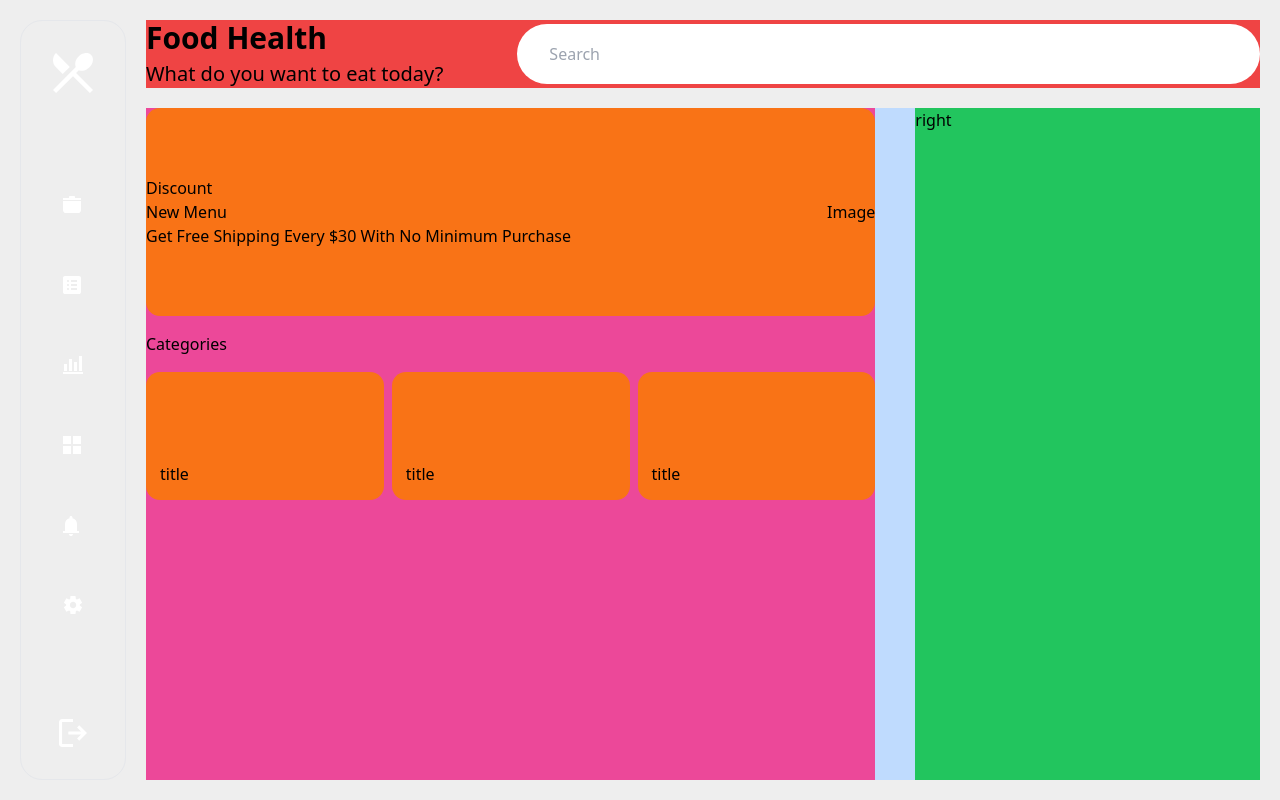
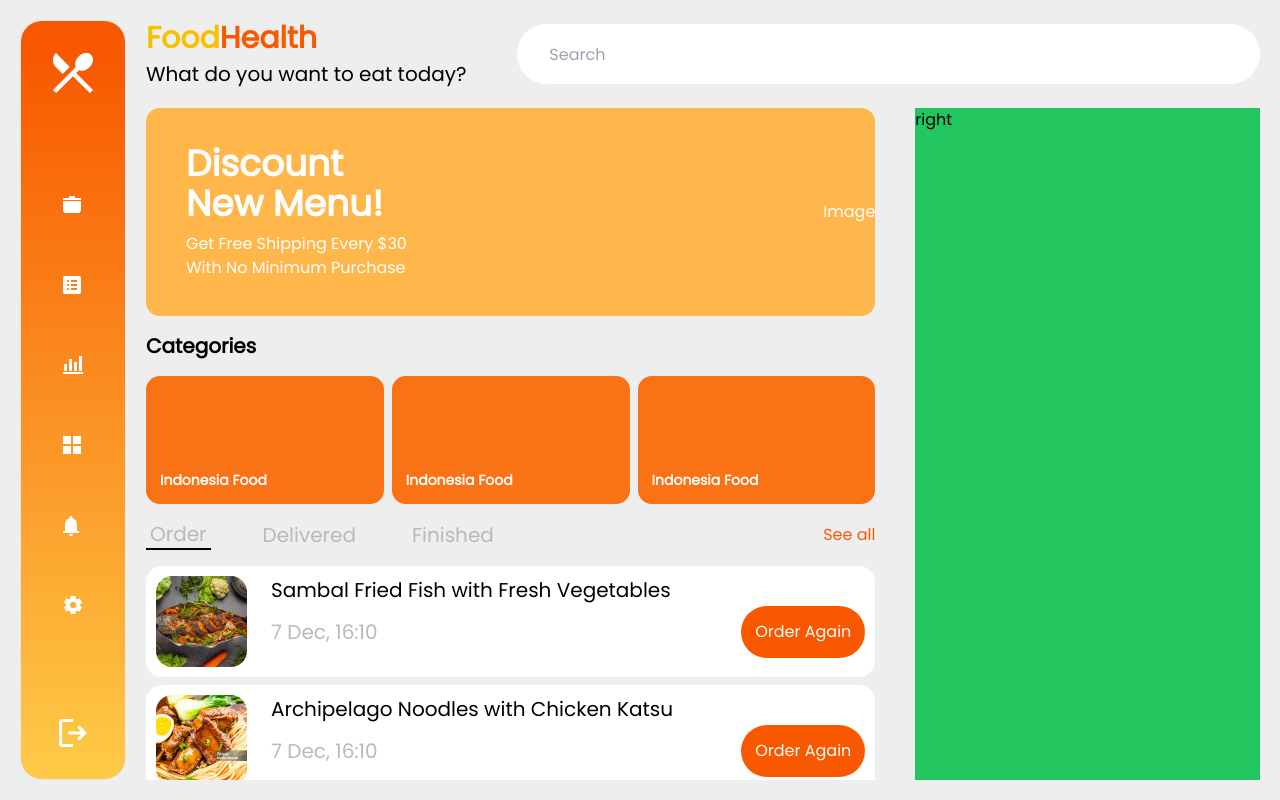
Before and after one commit to xioperez01/food-health, a Next.js app: page /stock in a window 1280 px wide. Built offline with nearby package versions, Linux system fonts and the light colour scheme.

Commit message:
💄 Adding styles in left section layouts

```diff
--- /dev/null
+++ b/src/components/ByStatusStockCard.tsx
@@ -0,0 +1,27 @@
+/* eslint-disable @next/next/no-img-element */
+import React from "react";
+import Button from "./ui/Button";
+
+interface Props {
+  imgPath: string;
+  name: string;
+  date: string;
+}
+
+export default function ByStatusStockCard({ imgPath, name, date }: Props) {
+  return (
+    <div className="w-full p-[10px] rounded-2xl bg-white flex flex-row gap-6">
+      <div
+        style={{ backgroundImage: `url(${imgPath})` }}
+        className="w-[91px] shrink-0 rounded-2xl aspect-square bg-cover bg-center"
+      ></div>
+      <div className="flex flex-col gap-0.5 items-start w-full">
+        <p className="font-medium text-xl">{name}</p>
+        <div className="flex flex-wrap items-center justify-between w-full">
+          <p className="font-medium text-xl text-secondary">{date}</p>
+          <Button>Order Again</Button>
+        </div>
+      </div>
+    </div>
+  );
+}
--- a/src/components/ByStatusStockSection.tsx
+++ /dev/null
@@ -1,8 +0,0 @@
-export default function ByStatusStockSection(){
-
-    return <div className="flex flex-col gap-4">
-        <div className="w-full flex flex-row items-center justify-between">
-            <div className="flex flex-row items-center gap-12"></div>
-        </div>
-    </div>
-}
--- /dev/null
+++ b/src/components/ByStatusStockTabs.tsx
@@ -0,0 +1,56 @@
+import React, { useState } from "react";
+import { TabButton, TabContent } from "./ui/TabButton";
+import ByStatusStockCard from "./ByStatusStockCard";
+
+const options = [
+  { title: "Order" },
+  { title: "Delivered" },
+  { title: "Finished" },
+];
+
+const orderCardsData = [
+  {
+    imgPath: "images/sambal.jpg",
+    name: "Sambal Fried Fish with Fresh Vegetables",
+    date: "7 Dec, 16:10",
+  },
+  {
+    imgPath: "images/archipielago.jpg",
+    name: "Archipelago Noodles with Chicken Katsu",
+    date: "7 Dec, 16:10",
+  },
+  {
+    imgPath: "images/salted.jpg",
+    name: "Salted Egg Chicken With Mayonnaise",
+    date: "7 Dec, 16:10",
+  },
+];
+
+export default function ByStatusStockSection() {
+  const [activeTab, setActiveTab] = useState("Order");
+  return (
+    <div className="w-full flex-col items-center justify-between">
+      <div className="w-full flex flex-row items-center justify-between">
+        <div className="flex flex-row gap-12">
+          {options?.map((option) => (
+            <TabButton
+              key={option?.title}
+              isActive={activeTab === option.title}
+              onClick={() => setActiveTab(option.title)}
+            >
+              {option?.title}
+            </TabButton>
+          ))}
+        </div>
+        <button className="text-primary font-medium text-base">See all</button>
+      </div>
+      <TabContent name="Order" active={activeTab}>
+        <div className="flex flex-col gap-2 w-full">
+          {orderCardsData?.map((order) => (
+            <ByStatusStockCard key={order?.name} {...order} />
+          ))}
+        </div>
+      </TabContent>
+    </div>
+  );
+}
--- a/src/components/CategoryCard.tsx
+++ b/src/components/CategoryCard.tsx
@@ -1,7 +1,7 @@
 export default function CategoryCard() {
-	return (
-		<div className="h-32 w-full flex flex-col justify-end items-start bg-orange-500 p-3.5 rounded-[14px]">
-			<p>title</p>
-		</div>
-	);
+  return (
+    <div className="h-32 w-full flex flex-col justify-end items-start bg-orange-500 p-3.5 rounded-[14px]">
+      <p className="font-semibold text-sm text-white">Indonesia Food</p>
+    </div>
+  );
 }
--- a/src/components/NavigationBar.tsx
+++ b/src/components/NavigationBar.tsx
@@ -13,7 +13,7 @@ export const navigation = [
 
 function NavigationBar() {
   return (
-    <div className="h-full p-8 w-max border rounded-[22px] flex flex-col items-center justify-between">
+    <div className="h-full p-8 w-max border rounded-[22px] flex flex-col items-center justify-between bg-gradient_sideBar">
       <img src="/icons/local_dining.svg" alt="Food Health" />
       <div className="flex flex-col items-start gap-10">
         {navigation.map((item) => (
--- a/src/components/PageLayout.tsx
+++ b/src/components/PageLayout.tsx
@@ -4,7 +4,6 @@ import TopBar from "./TopBar";
 
 export default function PageLayout(props: PropsWithChildren) {
   return (
-
     <div className="h-screen overflow-hidden md:p-5 2xl:p-8 flex flex-row md:gap-5">
       <NavigationBar />
       <div className="h-full w-full overflow-hidden flex flex-col gap-5">
--- a/src/components/TopBar.tsx
+++ b/src/components/TopBar.tsx
@@ -1,12 +1,17 @@
 export default function TopBar() {
-	return (
-		<div className="sticky top-0 z-50 hidden h-max-content bg-red-500 w-full shrink-0 items-center justify-between bg-background md:flex md:px-0 flex-row gap-2">
-
-			<div className="flex flex-col gap-1 min-w-1/3 shrink-0">
-				<h1 className="font-bold text-3xl">Food Health</h1>
-				<p className="text-xl">What do you want to eat today?</p>
-			</div>
-			<input type="text" placeholder="Search" className="w-2/3 rounded-full h-[60px] px-8 shrink" />
-		</div>
-	);
+  return (
+    <div className="sticky top-0 z-50 hidden h-max-content w-full shrink-0 items-center justify-between bg-background md:flex md:px-0 flex-row gap-2">
+      <div className="flex flex-col gap-1 min-w-1/3 shrink-0">
+        <h1 className="font-bold text-3xl text-softOrange">
+          Food<span className="text-primary">Health</span>
+        </h1>
+        <p className="text-xl font-normal">What do you want to eat today?</p>
+      </div>
+      <input
+        type="text"
+        placeholder="Search"
+        className="w-2/3 rounded-full h-[60px] px-8 shrink"
+      />
+    </div>
+  );
 }
--- /dev/null
+++ b/src/components/ui/Button.tsx
@@ -0,0 +1,35 @@
+import React, { ButtonHTMLAttributes } from "react";
+import { cva, type VariantProps } from "class-variance-authority";
+import { cn } from "@/lib/utils";
+
+const variants = cva(
+  "inline-flex items-center justify-center rounded font-medium text-white rounded-full",
+  {
+    variants: {
+      variant: {
+        default: "bg-primary p-3.5",
+      },
+      size: {
+        default: "",
+      },
+    },
+    defaultVariants: { variant: "default", size: "default" },
+  }
+);
+
+interface ButtonProps
+  extends ButtonHTMLAttributes<HTMLButtonElement>,
+    VariantProps<typeof variants> {}
+
+export default function Button({
+  variant,
+  size,
+  className,
+  ...props
+}: ButtonProps) {
+  return (
+    <button className={cn(variants({ variant, size, className }))}>
+      Order Again
+    </button>
+  );
+}
--- a/src/components/ui/TabButton.tsx
+++ b/src/components/ui/TabButton.tsx
@@ -1,3 +1,38 @@
-export default function TabButton () {
-    return <button className="">Order</button>
+import clsx from "clsx";
+import React, { ReactNode } from "react";
+
+interface TabButtonProps {
+  isActive: boolean;
+  children: ReactNode;
+  onClick: () => void;
 }
+
+export function TabButton({ children, isActive, onClick }: TabButtonProps) {
+  return (
+    <button
+      className={clsx(
+        "text-secondary font-medium text-xl px-1 hover:border-black hover:border-b-2 hover:text-black duration-200",
+        { "border-black border-b-2 text-black": isActive }
+      )}
+      onClick={onClick}
+    >
+      {children}
+    </button>
+  );
+}
+
+interface TabContentProps {
+  active: string;
+  children: ReactNode;
+  name: string;
+}
+
+export function TabContent({ children, name, active }: TabContentProps) {
+  return (
+    <div
+      className={clsx("w-full h-auto flex mt-4", { hidden: active !== name })}
+    >
+      {children}
+    </div>
+  );
+}
--- a/src/lib/utils.ts
+++ b/src/lib/utils.ts
@@ -0,0 +1,6 @@
+import { twMerge } from "tailwind-merge";
+import { clsx, type ClassValue } from "clsx";
+
+export function cn(...inputs: ClassValue[]) {
+  return twMerge(clsx(inputs));
+}
--- a/src/pages/_app.tsx
+++ b/src/pages/_app.tsx
@@ -1,5 +1,6 @@
 import "@/styles/globals.css";
 import { NextPage } from "next";
+import { Poppins } from "next/font/google";
 
 import { ReactElement, ReactNode } from "react";
 
@@ -15,8 +16,17 @@ export type AppPropsWithLayout = {
   pageProps: {};
 };
 
+const font = Poppins({
+  subsets: ["latin"],
+  weight: "400",
+});
+
 export default function App({ Component, pageProps }: AppPropsWithLayout) {
   const getLayout = Component.getLayout ?? ((page) => page);
 
-  return <main>{getLayout(<Component {...pageProps} />)}</main>;
+  return (
+    <main className={font.className}>
+      {getLayout(<Component {...pageProps} />)}
+    </main>
+  );
 }
--- a/src/pages/stock/index.tsx
+++ b/src/pages/stock/index.tsx
@@ -1,23 +1,27 @@
-import ByStatusStockSection from "@/components/ByStatusStockSection";
+import ByStatusStockSection from "@/components/ByStatusStockTabs";
 import CategoryCard from "@/components/CategoryCard";
 import PageLayout from "@/components/PageLayout";
 import React, { ReactElement } from "react";
 
 export default function Stock() {
   return (
-		<div className="h-[calc(100vh-128px)] w-full grid grid-cols-12 gap-10 bg-blue-200 overflow-hidden">
-			<div className="col-span-8 bg-pink-500 flex flex-col gap-4 overflow-auto">
-				<div className="w-full h-52 flex flex-row items-center shrink-0 justify-between rounded-[14px] bg-orange-500">
-					<div className="flex flex-col">
+    <div className="md:h-[calc(100vh-128px)] 2xl:h-[calc(100vh-152px)] w-full grid grid-cols-12 gap-10 overflow-hidden">
+      <div className="col-span-8 flex flex-col gap-4 overflow-auto">
+        <div className="w-full h-52 flex flex-row items-center shrink-0 justify-between rounded-[14px] bg-lightOrange text-white">
+          <div className="flex flex-col py-6 pl-10 w-2/5 gap-2">
+            <div className="font-semibold text-4xl">
               <h1>Discount</h1>
-						<h1>New Menu</h1>
-						<p>Get Free Shipping Every $30 With No Minimum Purchase</p>
+              <h1>New Menu!</h1>
+            </div>
+            <p className=" line-clamp-2">
+              Get Free Shipping Every $30 With No Minimum Purchase
+            </p>
           </div>
           <div>Image</div>
         </div>
 
         <div className="w-full h-max flex flex-col gap-4">
-					<h2>Categories</h2>
+          <h2 className="font-semibold text-xl">Categories</h2>
           <div className="w-full flex flex-row gap-2 h-max">
             <CategoryCard />
             <CategoryCard />
```
Lines whose indentation alone changed are shown as unchanged.
